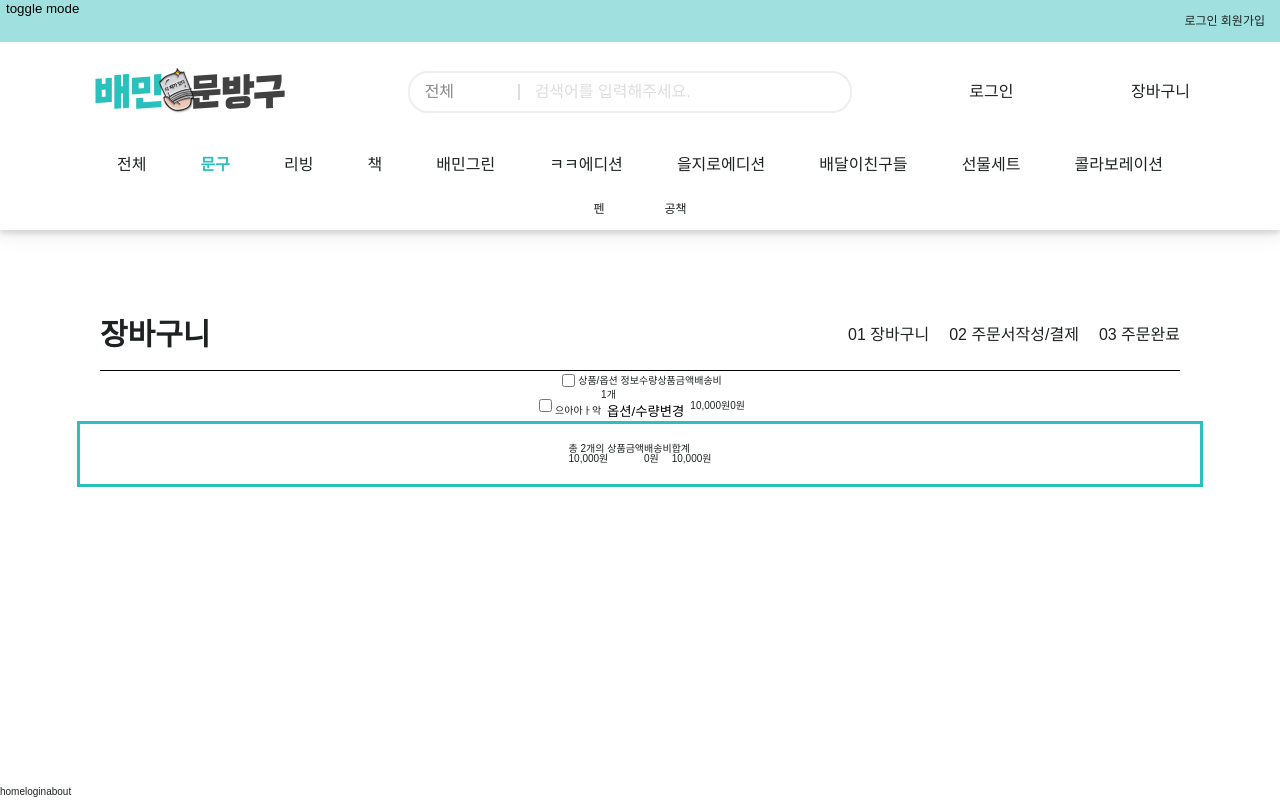
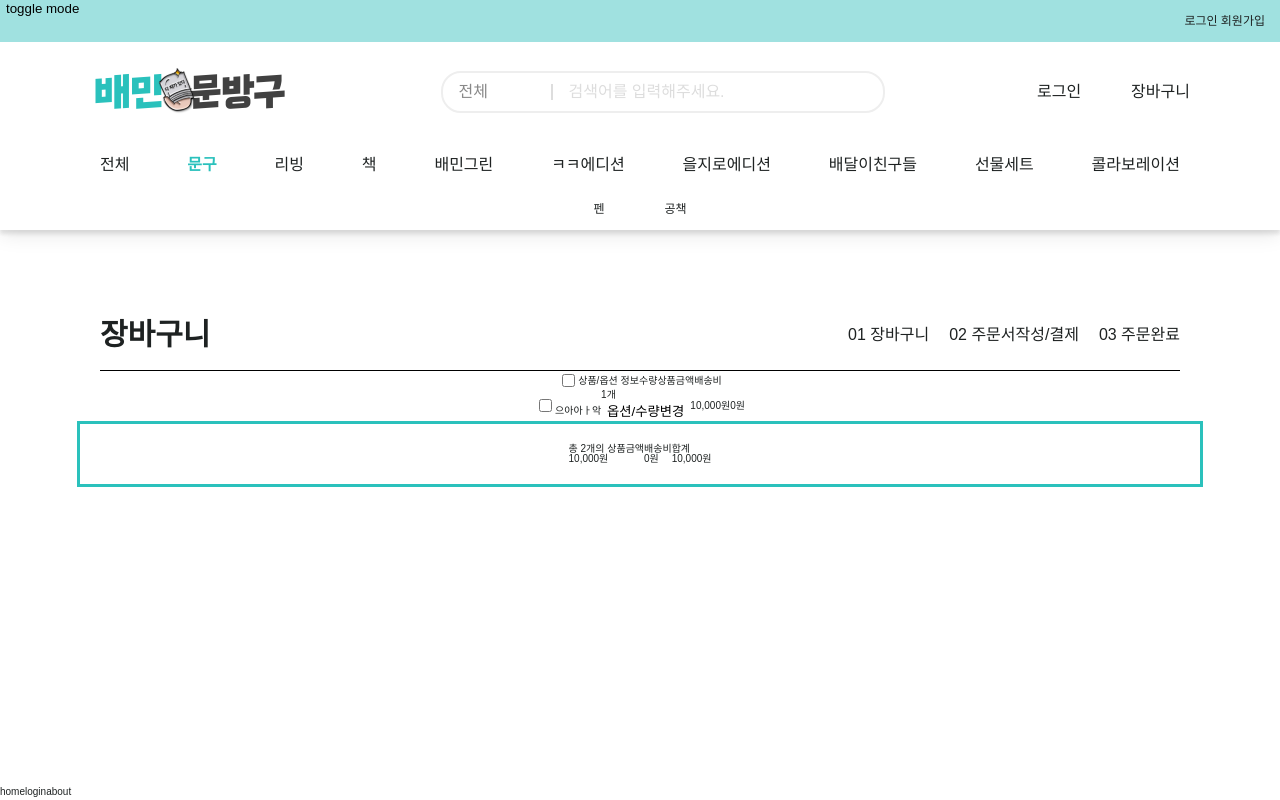
Before and after one commit to HobinLee/store-7, a React app in the folder client/: page /cart in a window 1280 px wide. Built offline with nearby package versions, Linux system fonts and the light colour scheme.

Commit message:
feat: 헤더에 라우터 적용

```diff
--- a/client/src/Components/Header/Menu.tsx
+++ b/client/src/Components/Header/Menu.tsx
@@ -1,6 +1,7 @@
 import React, { useState } from "react";
 import styled from "styled-components";
 import { getSiblingIndex } from "@/utils/node";
+import { ETLink } from "@/Router";
 
 type CategoryType = {
   title: string,
@@ -131,7 +132,7 @@ const Menu = () => {
   const handleMouseMove = (e) => {
     if(!checkChangeCategory(e)) return;
 
-    const currentIndex = getSiblingIndex(e.target as HTMLElement);
+    const currentIndex = getSiblingIndex(e.target.closest('LI') as HTMLElement);
     setCurrentCategory(currentIndex);
   }
 
@@ -140,14 +141,18 @@ const Menu = () => {
       <MainCategoryWrapper onMouseMove={handleMouseMove}>
         {categories.map((category: CategoryType, idx: number) =>
         <li key={idx} className={currentCategoryIndex === idx ? 'selected' : ''}>
-          {category.title}
+          <ETLink key={idx} to={`/category?main_id=${idx}`}>
+            {category.title}
+          </ETLink>
         </li>)}
       </MainCategoryWrapper>
       <SubCategoryWrapper>
         {categories[currentCategoryIndex].subCategories?.map(
           (category: CategoryType, idx: number) =>
           <li key={idx}>
-            {category.title}
+            <ETLink key={idx} to={`/category?main_id=${currentCategoryIndex}&sub_id=${idx}`}>
+              {category.title}
+            </ETLink>
           </li>
         )}
       </SubCategoryWrapper>
@@ -169,6 +174,7 @@ const Wrapper = styled.div`
   ${({ theme }) => theme.font.medium}
 
   ul {
+    width: 100%;
     padding: 0.5rem 0;
   }
 
@@ -183,22 +189,22 @@ const Wrapper = styled.div`
 `;
 
 const MainCategoryWrapper = styled.ul`
-  width: 100%;
-  display: flex;
-  flex-direction: row;
-  justify-content: space-around;
+  justify-content: space-between;
+    display: flex;
+    flex-direction: row;
 
   .selected {
     font-weight: bolder;
-    color: ${({ theme }) => theme.color.primary1};
+    a {
+      color: ${({ theme }) => theme.color.primary1};
+    }
   }
 `
 
 const SubCategoryWrapper = styled.ul`
-  width: 100%;
   display: flex;
+  justify-content: center;
   flex-direction: row;
-  justify-content: center;
   ${({ theme }) => theme.font.small}
 
   li {
--- a/client/src/Components/Header/index.tsx
+++ b/client/src/Components/Header/index.tsx
@@ -22,10 +22,12 @@ const Header = () => {
           />
         </ETLink>
         <SearchBar />
-        {isLogined ? <ETLink to="/mypage">마이페이지</ETLink> : <a onClick={handleLogin}>로그인</a>}
-        <ETLink to="/cart">
-          <div>장바구니</div>
-        </ETLink>
+        <div className="header__buttons">
+          {isLogined ? <ETLink to="/mypage">마이페이지</ETLink> : <ETLink to="/login">로그인</ETLink>}
+          <ETLink to="/cart">
+            <div>장바구니</div>
+          </ETLink>
+        </div>
       </Wrapper>
       <Menu />
     </TopWrapper>
@@ -40,6 +42,17 @@ const TopWrapper = styled.div`
   width: 100%;
   z-index: 10;
   background: ${({ theme }) => theme.color.white};
+
+  .header__buttons {
+    display: flex;
+    flex-direction: row;
+    gap: 5rem;
+
+    a:hover{
+      font-weight: bolder;
+      color: ${({ theme }) => theme.color.primary1};
+    }
+  }
 `;
 
 const Nav = styled.div`
--- a/client/src/Pages/Main/index.tsx
+++ b/client/src/Pages/Main/index.tsx
@@ -89,7 +89,6 @@ const MainPage = () => {
 };
 
 const Wrapper = styled(PageWrapper)`
-  margin-top: 18rem;
 `
 
 const Content = styled.div`
```
